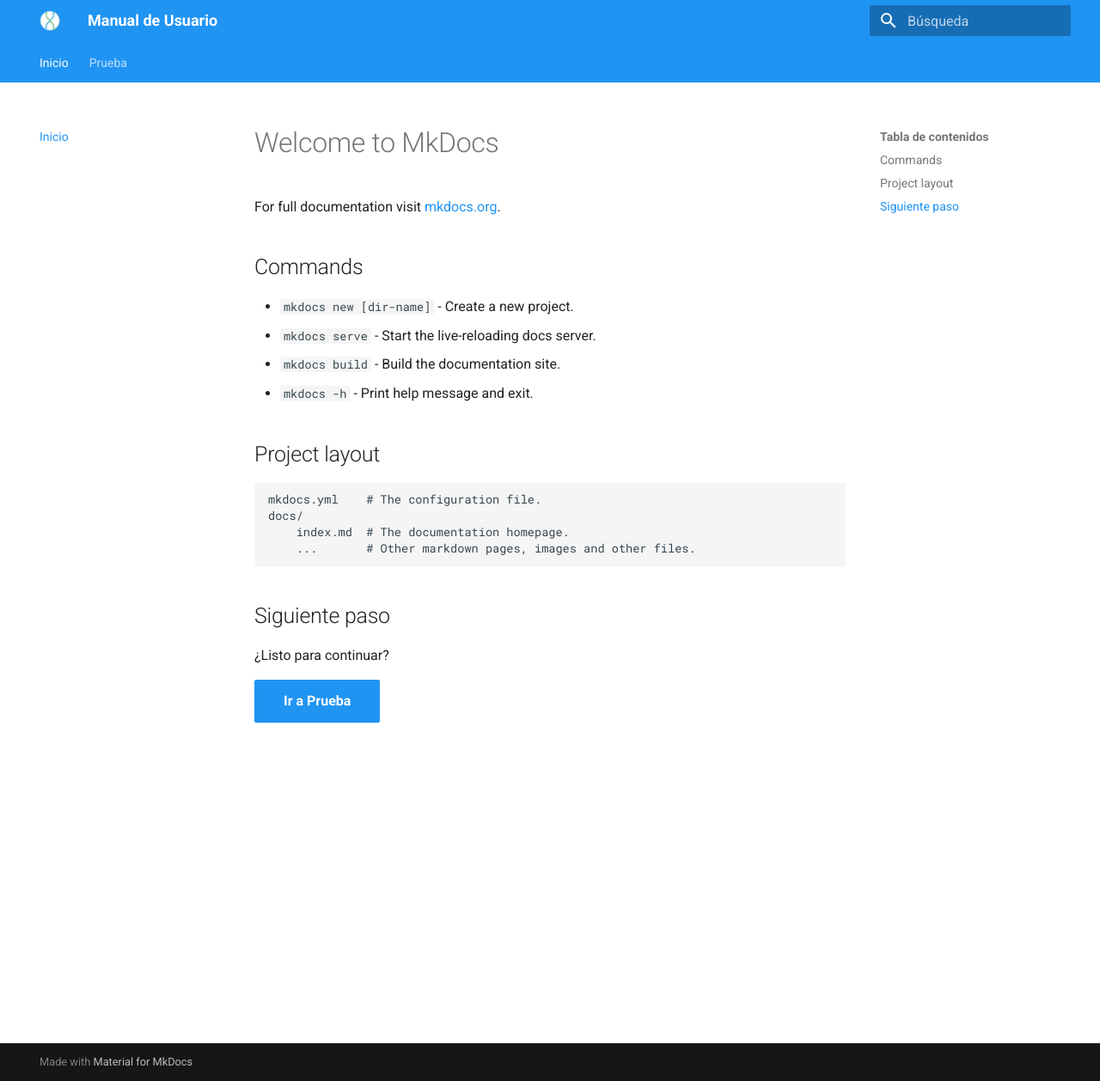
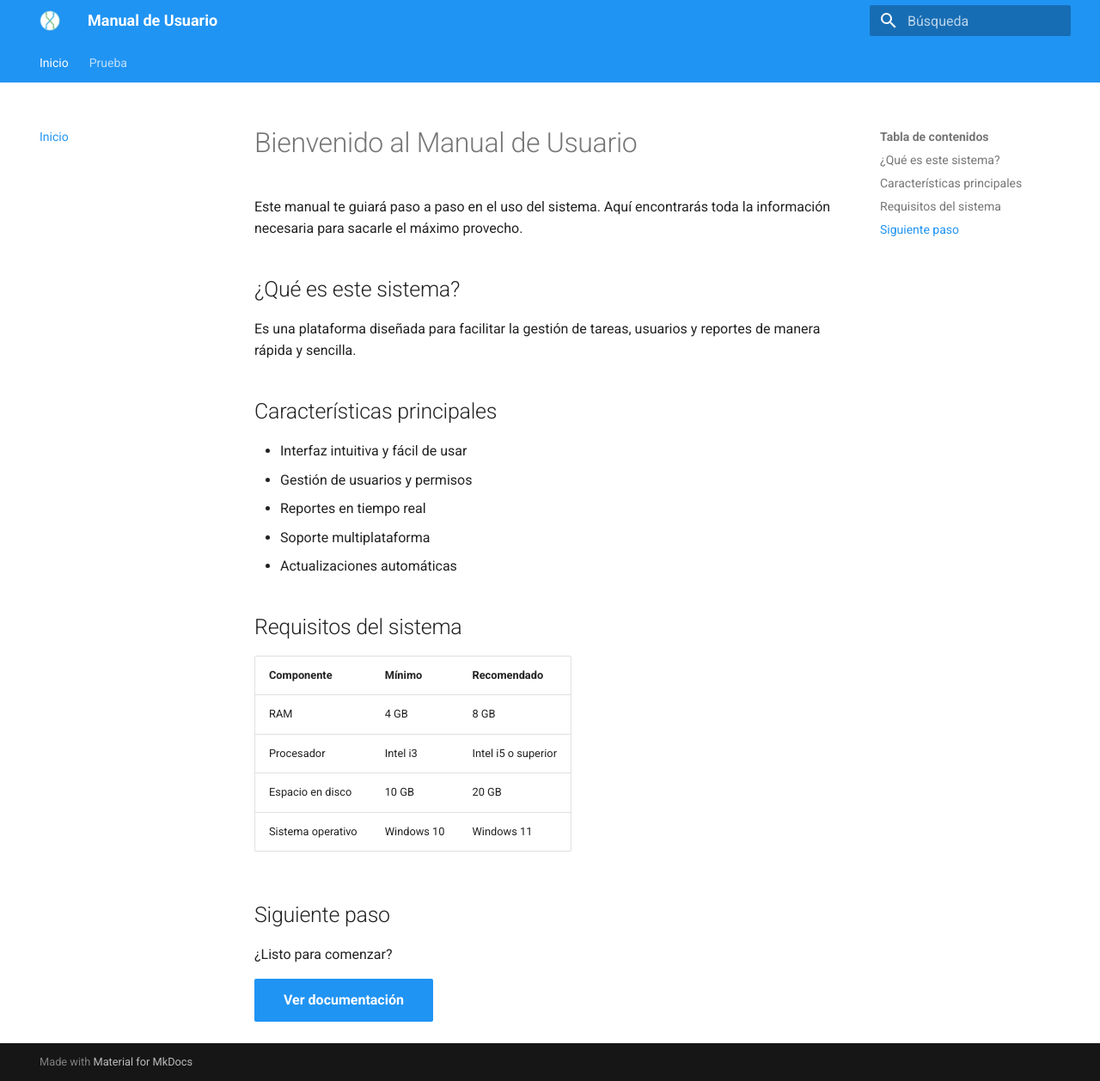
Before and after one commit to carlos456-create/mkdocs-test, an MkDocs documentation site: the page built from docs/index.md, in a window 1280 px wide and 1258 px high. Shown: the whole window at 86% size. Built offline with MkDocs 1.6.1 and Material for MkDocs 9.7.7, drawn with Linux system fonts in a browser that asks for light colours.

Commit message:
dgagasga

```diff
--- a/docs/index.md
+++ b/docs/index.md
@@ -1,23 +1,30 @@
-# Welcome to MkDocs
+# Bienvenido al Manual de Usuario
 
-For full documentation visit [mkdocs.org](https://www.mkdocs.org).
+Este manual te guiará paso a paso en el uso del sistema. Aquí encontrarás toda la información necesaria para sacarle el máximo provecho.
 
-## Commands
+## ¿Qué es este sistema?
 
-* `mkdocs new [dir-name]` - Create a new project.
-* `mkdocs serve` - Start the live-reloading docs server.
-* `mkdocs build` - Build the documentation site.
-* `mkdocs -h` - Print help message and exit.
+Es una plataforma diseñada para facilitar la gestión de tareas, usuarios y reportes de manera rápida y sencilla.
 
-## Project layout
+## Características principales
 
-    mkdocs.yml    # The configuration file.
-    docs/
-        index.md  # The documentation homepage.
-        ...       # Other markdown pages, images and other files.
+*  Interfaz intuitiva y fácil de usar
+*  Gestión de usuarios y permisos
+*  Reportes en tiempo real
+*  Soporte multiplataforma
+*  Actualizaciones automáticas
+
+## Requisitos del sistema
+
+| Componente | Mínimo | Recomendado |
+|------------|--------|-------------|
+| RAM | 4 GB | 8 GB |
+| Procesador | Intel i3 | Intel i5 o superior |
+| Espacio en disco | 10 GB | 20 GB |
+| Sistema operativo | Windows 10 | Windows 11 |
 
 ## Siguiente paso
 
-¿Listo para continuar?
+¿Listo para comenzar?
 
-[Ir a Prueba](prueba.md){ .md-button .md-button--primary }
+[Ver documentación](prueba.md){ .md-button .md-button--primary }
```
Also changed, not shown: site/prueba/index.html.
